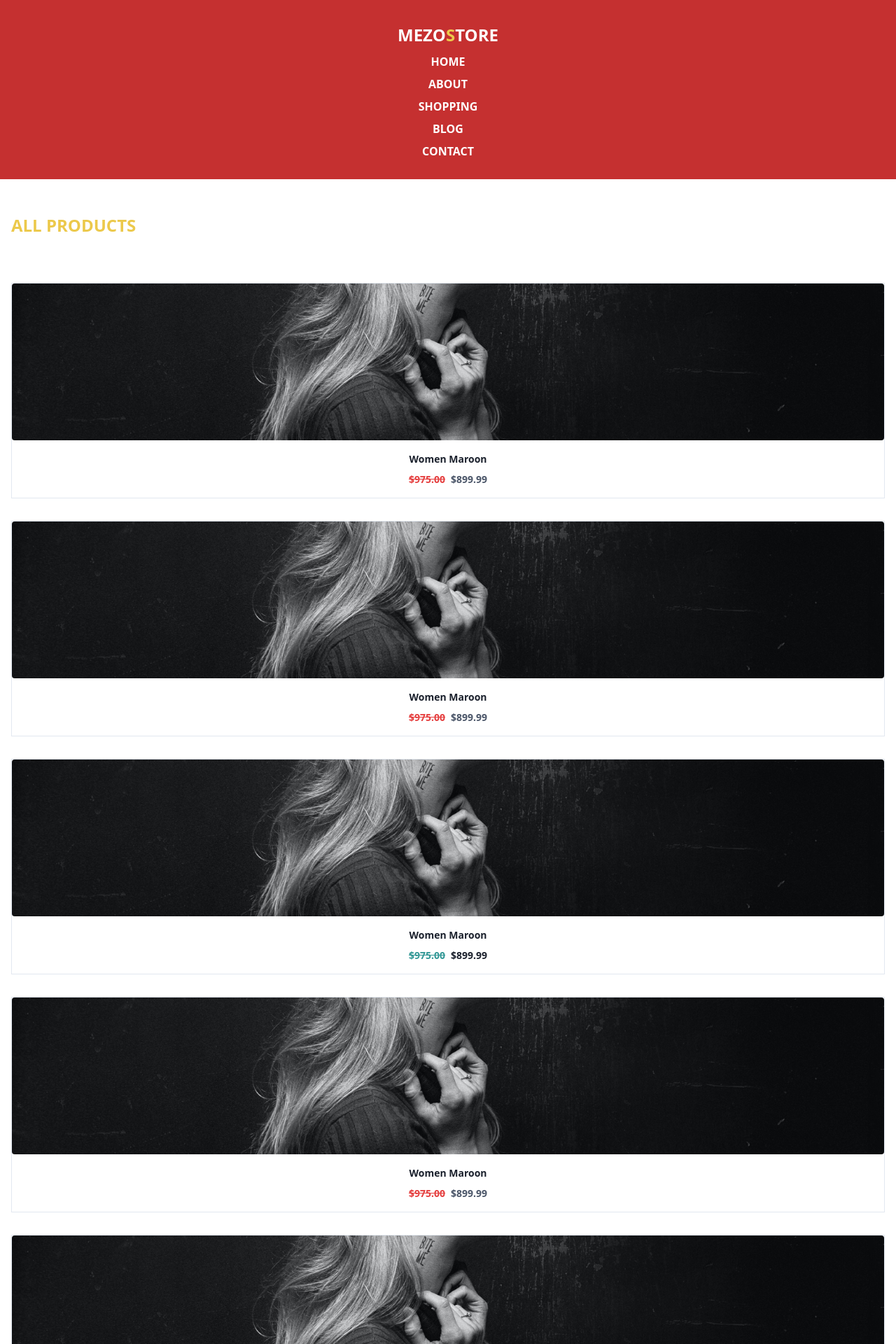
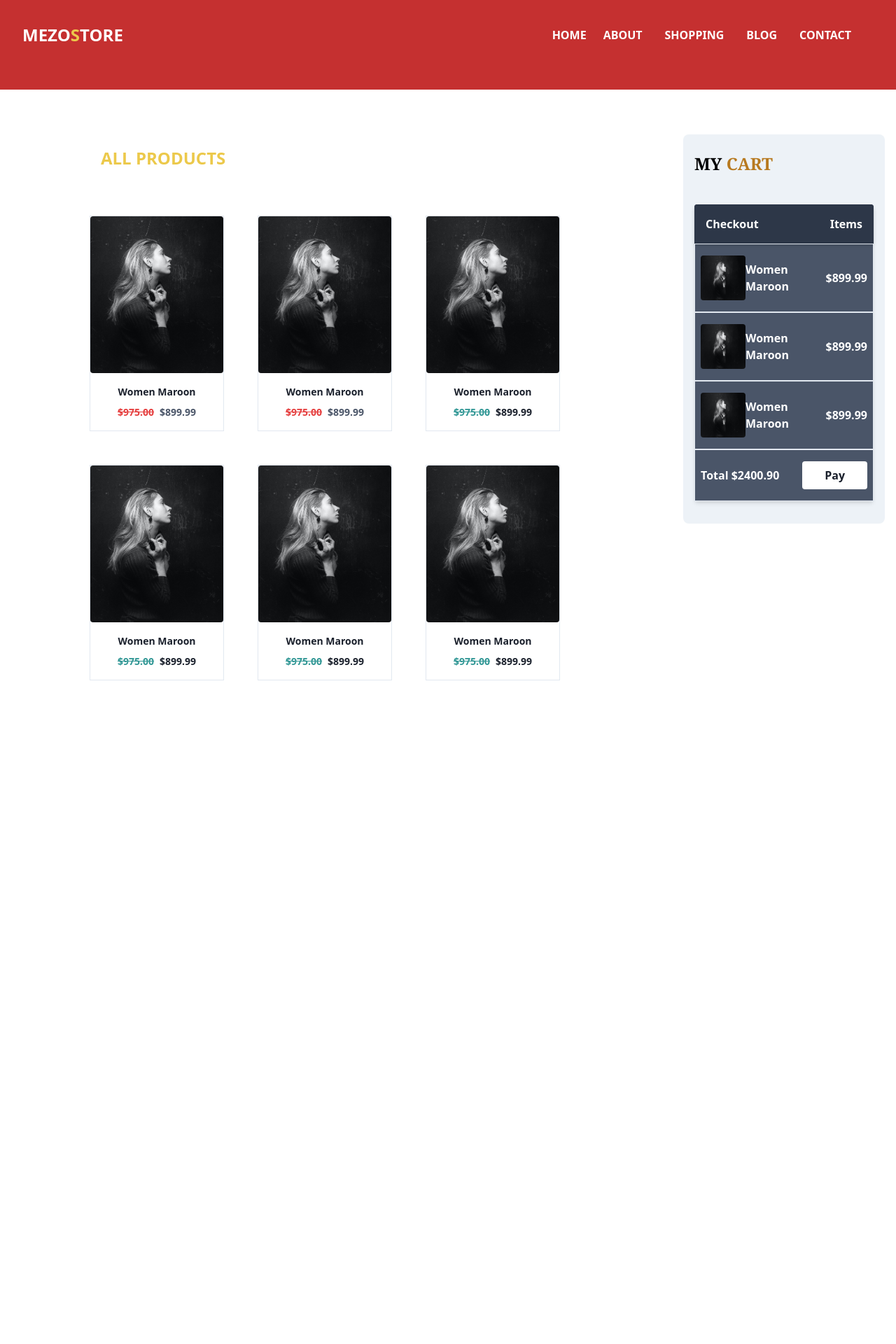
Before and after one commit to Mazin-Ibrahim/mezo-store, a Vue app: page / in a window 1280 px wide. Shown: the top 1920 px of the page at 70% size. After the commit the page ends 1052 px from the top, so only its background shows below. Built offline with nearby package versions, Linux system fonts and the light colour scheme.

Commit message:
first commit

```diff
--- a/src/components/Main.vue
+++ b/src/components/Main.vue
@@ -2,28 +2,34 @@
     <div class="bg-white">
 
 
-        <div class="h-64 w-58 bg-red-700" :style="{ 'background-image': 'url (' + image + ')' }"> <!-- start header -->
+        <div class="h-64 w-58 bg-red-700 md:h-32" :style="{ 'background-image': 'url (' + image + ')' }"> <!-- start header -->
             <div class="py-8">
-               <div class="flex flex-col items-center">
+               <div class="flex flex-col items-center md:flex-row md:justify-between md:px-8">
                   <h1 class="font-bold text-2xl uppercase text-white">mezo<span class="text-yellow-500">s</span>tore</h1>
-                  <a href="" class="text-white text-base font-semibold mt-2 hover:bg-red-500 px-2 rounded">HOME</a>
-                  <a href="" class="text-white text-base font-semibold mt-2 hover:bg-red-500 px-2 rounded">ABOUT</a>
-                  <a href="" class="text-white text-base font-semibold mt-2 hover:bg-red-500 px-2 rounded">SHOPPING</a>
-                  <a href="" class="text-white text-base font-semibold mt-2 hover:bg-red-500 px-2 rounded">BLOG</a>
-                  <a href="" class="text-white text-base font-semibold mt-2 hover:bg-red-500 px-2 rounded">CONTACT</a>
+                   <div class="md:mr-4">
+                     <a href="" class="text-white text-base font-semibold mt-2 hover:bg-red-500 px-2 md:py-2 rounded text-center block md:inline">HOME</a>
+                  <a href="" class="text-white text-base font-semibold mt-2 hover:bg-red-500 px-2 md:py-2  rounded text-center block md:inline md:mx-2">ABOUT</a>
+                  <a href="" class="text-white text-base font-semibold mt-2 hover:bg-red-500 px-2 md:py-2  rounded text-center block md:inline md:mx-2">SHOPPING</a>
+                  <a href="" class="text-white text-base font-semibold mt-2 hover:bg-red-500 px-2 md:py-2  rounded text-center block md:inline md:mx-2">BLOG</a>
+                  <a href="" class="text-white text-base font-semibold mt-2 hover:bg-red-500 px-2 md:py-2  rounded text-center block md:inline md:mx-2">CONTACT</a>
+                   </div>
+
                </div>
             </div>
         </div>   <!-- end header -->
 
-         <div class="py-12"> <!-- start content -->
 
-            <h1 class="text-yellow-500 font-bold text-2xl uppercase ml-4"> All Products</h1>
+          <div class="md:flex md:flex-row md:py-8">   <!-- start md:screen content -->
+
+         <div class="py-12 md:w-3/4"> <!-- start content -->
+
+            <h1 class="text-yellow-500 font-bold text-2xl uppercase ml-4 md:px-32"> All Products</h1>
 
             <div class="mt-8">
-                <div class="grid grid-cols-1 px-4">
+                <div class="grid grid-cols-1 px-4 md:grid-cols-3 md:gap-4 md:px-32">
 
-                       <div class="relative hover-trigger border pb-4 mt-8 w-full">
-                       <img class="h-56 w-full rounded object-cover" src="../assets/image/header.jpg">
+                       <div class="relative hover-trigger border pb-4 mt-8 w-full md:w-48">
+                       <img class="h-56 w-full md:w-48 rounded object-cover" src="../assets/image/header.jpg">
 
                           <button class="relative py-2  mx-auto px-8 rounded  -mt-12  bg-red-800 text-white hover:bg-red-500 font-semibold hover-target">
                             Add to Cart
@@ -38,8 +44,8 @@
 
                    </div>
 
-                    <div class="relative hover-trigger border pb-4 mt-8 w-full">
-                     <img class="h-56 w-full rounded object-cover" src="../assets/image/header.jpg">
+                    <div class="relative hover-trigger border pb-4 mt-8 w-full md:w-48">
+                     <img class="h-56 w-full md:w-48 rounded object-cover" src="../assets/image/header.jpg">
 
                       <button class="relative py-2  mx-auto px-8 rounded  -mt-12  bg-red-800 text-white hover:bg-red-500 font-semibold hover-target">
                             Add to Cart
@@ -52,8 +58,8 @@
                        </div>
                    </div>
 
-                   <div class="relative hover-trigger border pb-4 mt-8 w-full">
-                       <img class="h-56 w-full rounded object-cover" src="../assets/image/header.jpg">
+                   <div class="relative hover-trigger border pb-4 mt-8 w-full md:w-48">
+                       <img class="h-56 w-full md:w-48 rounded object-cover" src="../assets/image/header.jpg">
 
                           <button class="relative py-2  mx-auto px-8 rounded  -mt-12  bg-red-800 text-white hover:bg-red-500 font-semibold hover-target">
                             Add to Cart
@@ -68,22 +74,9 @@
 
                    </div>
 
-                    <div class="relative hover-trigger border pb-4 mt-8 w-full">
-                     <img class="h-56 w-full rounded object-cover" src="../assets/image/header.jpg">
 
-                      <button class="relative py-2  mx-auto px-8 rounded  -mt-12  bg-red-800 text-white hover:bg-red-500 font-semibold hover-target">
-                            Add to Cart
-                          </button>
-
-                           <div>
-                          <h1 class="text-sm text-gray-900 mt-4 text-center font-bold mx-4 ">Women Maroon</h1>
-
-                        <h1 class="text-sm text-gray-700 mt-2 text-center font-bold mx-4"><span class="text-red-600 line-through mr-2">$975.00</span>$899.99</h1>
-                       </div>
-                   </div>
-
-                   <div class="relative hover-trigger border pb-4 mt-8 w-full">
-                       <img class="h-56 w-full rounded object-cover" src="../assets/image/header.jpg">
+                   <div class="relative hover-trigger border pb-4 mt-8 w-full md:w-48">
+                       <img class="h-56 w-full md:w-48 rounded object-cover" src="../assets/image/header.jpg">
 
                           <button class="relative py-2  mx-auto px-8 rounded  -mt-12  bg-red-800 text-white hover:bg-red-500 font-semibold hover-target">
                             Add to Cart
@@ -93,24 +86,47 @@
                        <div>
                           <h1 class="text-sm text-gray-900 mt-4 text-center font-bold mx-4 ">Women Maroon</h1>
 
-                        <h1 class="text-sm text-gray-700 mt-2 text-center font-bold mx-4"><span class="text-red-600 line-through mr-2">$975.00</span>$899.99</h1>
+                        <h1 class="text-sm text-gray-900 mt-2 text-center font-bold mx-4"><span class="text-teal-600 line-through mr-2">$975.00</span>$899.99</h1>
                        </div>
 
                    </div>
 
-                    <div class="relative hover-trigger border pb-4 mt-8 w-full">
-                     <img class="h-56 w-full rounded object-cover" src="../assets/image/header.jpg">
 
-                      <button class="relative py-2  mx-auto px-8 rounded  -mt-12  bg-red-800 text-white hover:bg-red-500 font-semibold hover-target">
+
+                   <div class="relative hover-trigger border pb-4 mt-8 w-full md:w-48">
+                       <img class="h-56 w-full md:w-48 rounded object-cover" src="../assets/image/header.jpg">
+
+                          <button class="relative py-2  mx-auto px-8 rounded  -mt-12  bg-red-800 text-white hover:bg-red-500 font-semibold hover-target">
                             Add to Cart
                           </button>
 
-                           <div>
+
+                       <div>
                           <h1 class="text-sm text-gray-900 mt-4 text-center font-bold mx-4 ">Women Maroon</h1>
 
-                        <h1 class="text-sm text-gray-700 mt-2 text-center font-bold mx-4"><span class="text-red-600 line-through mr-2">$975.00</span>$899.99</h1>
+                        <h1 class="text-sm text-gray-900 mt-2 text-center font-bold mx-4"><span class="text-teal-600 line-through mr-2">$975.00</span>$899.99</h1>
                        </div>
+
                    </div>
+
+
+
+                   <div class="relative hover-trigger border pb-4 mt-8 w-full md:w-48">
+                       <img class="h-56 w-full md:w-48 rounded object-cover" src="../assets/image/header.jpg">
+
+                          <button class="relative py-2  mx-auto px-8 rounded  -mt-12  bg-red-800 text-white hover:bg-red-500 font-semibold hover-target">
+                            Add to Cart
+                          </button>
+
+
+                       <div>
+                          <h1 class="text-sm text-gray-900 mt-4 text-center font-bold mx-4 ">Women Maroon</h1>
+
+                        <h1 class="text-sm text-gray-900 mt-2 text-center font-bold mx-4"><span class="text-teal-600 line-through mr-2">$975.00</span>$899.99</h1>
+                       </div>
+
+                   </div>
+
 
 
 
@@ -122,45 +138,46 @@
 
          </div> <!-- end content -->
 
-         <div class="px-4">
+         <div class="px-4 md:-px-16 md:w-1/4 md:mt-8">
             <div class="bg-gray-200 rounded-lg">
                  <div class="px-4 py-6">
                    <h1 class="text-2xl text font-semibold font-serif">MY<span class="text-yellow-700"> CART</span></h1>
                  </div>
 
-                  <div class="px-4">
-                    <div class="bg-red-300 rounded shadow-md">
-                       <div class="flex flex-row justify-between mt-4 px-4 bg-red-700 py-4 rounded-t shadow-md">
-                         <h1 class="text-white font-semibold">Checkout</h1>
-                         <h1 class="text-white font-semibold">Items</h1>
+                  <div class="px-4 pb-8">
+                    <div class="bg-gray-700 rounded shadow-md">
+                       <div class="flex flex-row justify-between mt-4 px-4 bg-gray-800 py-4 rounded-t shadow-md">
+                         <h1 class="text-white font-semibold ">Checkout</h1>
+                         <h1 class="text-white font-semibold ">Items</h1>
                        </div>
 
                        <div class="py-4 px-2 flex flex-row justify-between items-center border">
                          <img class="h-16 w-16 rounded" src="../assets/image/header.jpg">
-                         <h1 class="text-white font-semibold">Women Maroon</h1>
-                         <h1 class="text-white font-semibold">$899.99</h1>
+                         <h1 class="text-white font-semibold ">Women Maroon</h1>
+                         <h1 class="text-white font-semibold ">$899.99</h1>
                        </div>
 
                        <div class="py-4 px-2 flex flex-row justify-between items-center border">
                          <img class="h-16 w-16 rounded" src="../assets/image/header.jpg">
-                         <h1 class="text-white font-semibold">Women Maroon</h1>
-                         <h1 class="text-white font-semibold">$899.99</h1>
+                         <h1 class="text-white font-semibold ">Women Maroon</h1>
+                         <h1 class="text-white font-semibold ">$899.99</h1>
                        </div>
 
                        <div class="py-4 px-2 flex flex-row justify-between items-center border">
                          <img class="h-16 w-16 rounded" src="../assets/image/header.jpg">
-                         <h1 class="text-white font-semibold">Women Maroon</h1>
-                         <h1 class="text-white font-semibold">$899.99</h1>
+                         <h1 class="text-white font-semibold ">Women Maroon</h1>
+                         <h1 class="text-white font-semibold ">$899.99</h1>
                        </div>
 
                        <div class="py-4 px-2 flex flex-row justify-between items-center border">
-                         <h1 class="text-white font-semibold">Total $2400.90</h1>
-                         <button class="py-2 px-8 bg-red-700 text-white font-semibold hover:bg-red-500 rounded">Pay</button>
+                         <h1 class="text-white font-semibold ">Total $2400.90</h1>
+                         <button class="py-2 px-8 bg-white text-white text-gray-900 font-semibold hover:bg-gray-800 rounded">Pay</button>
                        </div>
                   </div>
                   </div>
             </div>
          </div>
+          </div>
 
     </div>
 </template>
```
